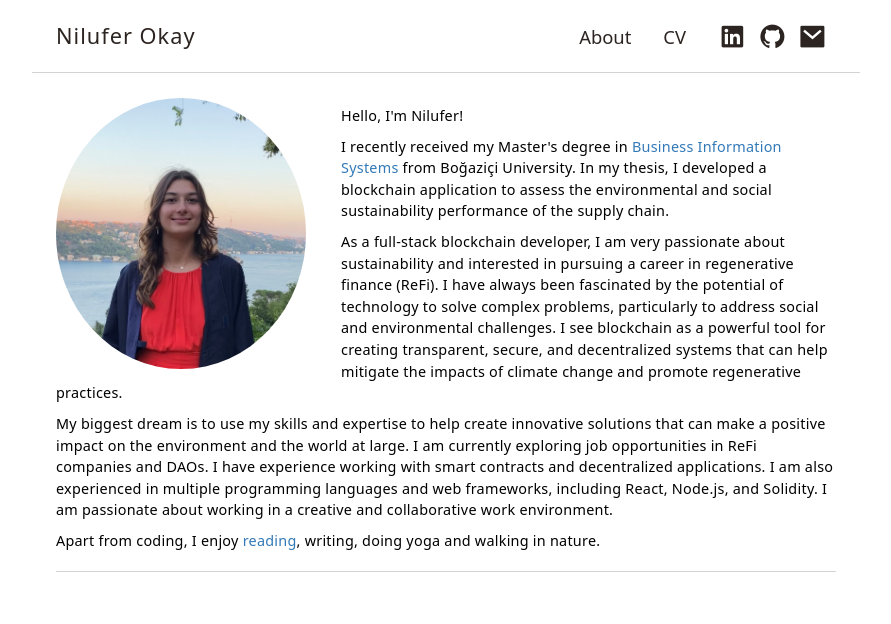
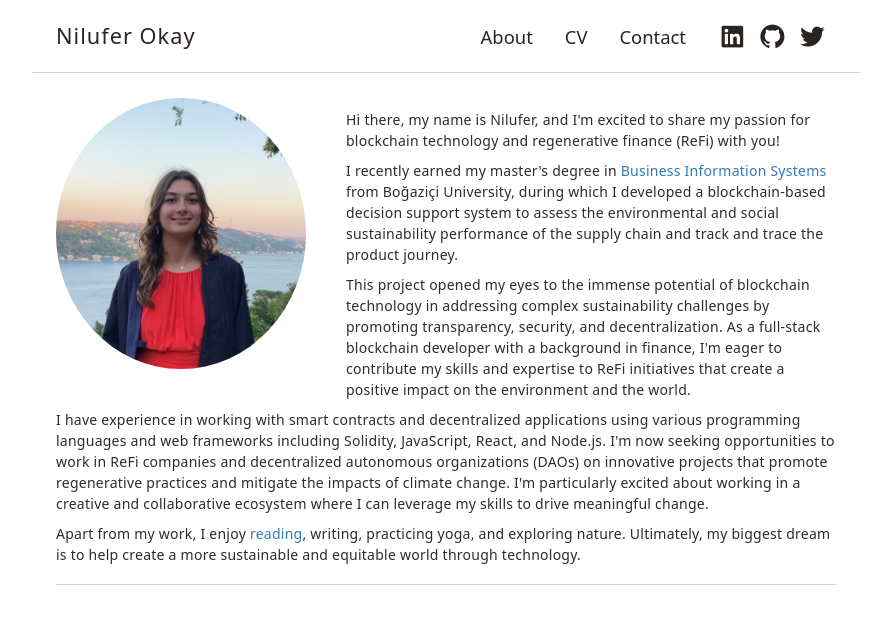
Before and after one commit to niluferokay/niluferokay.github.io, a React (Vite) app: page / in a window 1280 px wide. Shown: the top 624 px of the page, without its empty margins (194-1085 px from the left). Built offline with nearby package versions, Linux system fonts and the light colour scheme.

Commit message:
first commit

```diff
--- a/src/App.jsx
+++ b/src/App.jsx
@@ -22,6 +22,9 @@ function App() {
             <li className="nav__item">
               <a href="/NiluferOkay_CV.pdf" target="_blank" className="nav__link">CV</a>
             </li>
+            <li className="nav__item">
+              <a href="mailto:niluferokay@gmail.com" className="nav__link">Contact</a>
+            </li>
             <li className="nav__item__icon">
               <a href="https://www.linkedin.com/in/niluferokay/" target="_blank" className="nav__link__icon">
                 <i class="ri-linkedin-box-fill"></i></a>
@@ -31,8 +34,8 @@ function App() {
                 <i class="ri-github-fill"></i></a>
             </li>
             <li className="nav__item__icon">
-              <a href="mailto:niluferokay@gmail.com" className="nav__link__icon">
-              <i class="ri-mail-fill"></i></a>
+            <a href="https://twitter.com/niluokay" target="_blank" className="nav__link__icon">
+            <i class="ri-twitter-fill"></i></a>
             </li>
           </ul>
         </div>
@@ -47,13 +50,17 @@ function App() {
               <a href="/NiluferOkay_CV.pdf" target="_blank" className="nav__link"
               onClick={() => setActive(!active)}>CV</a>
             </li>
+            <li className="nav__item">
+              <a href="mailto:niluferokay@gmail.com" className="nav__link"
+              onClick={() => setActive(!active)}>Contact</a>
+            </li>
             <li className="nav__item__icon">
               <a href="https://www.linkedin.com/in/niluferokay/" target="_blank" className="nav__link__icon">
                 <i class="ri-linkedin-box-fill"></i></a>
                 <a href="https://github.com/niluferokay" target="_blank" className="nav__link__icon">
                 <i class="ri-github-fill"></i></a>
-                <a href="mailto:niluferokay@gmail.com" className="nav__link__icon">
-              <i class="ri-mail-fill"></i></a>
+                <a href="https://twitter.com/niluokay" target="_blank" className="nav__link__icon">
+                <i class="ri-twitter-fill"></i></a>
             </li>
           </ul>
 
@@ -73,11 +80,11 @@ function App() {
           <img src="profile.jpg" alt="" className="home__img" />
         </div>
         <div className="home__description">
-            <p className='home__para'> Hello, I'm Nilufer!</p>
-            <p className='home__para'>I recently received my Master's degree in <a className='para__link' href="http://bis.boun.edu.tr/"  target="_blank">Business Information Systems</a> from Boğaziçi University. In my thesis, I developed a blockchain application to assess the environmental and social sustainability performance of the supply chain.</p>
-            <p className='home__para'>As a full-stack blockchain developer, I am very passionate about sustainability and interested in pursuing a career in regenerative finance (ReFi). I have always been fascinated by the potential of technology to solve complex problems, particularly to address social and environmental challenges. I see blockchain as a powerful tool for creating transparent, secure, and decentralized systems that can help mitigate the impacts of climate change and promote regenerative practices.</p>
-            <p className='home__para'>My biggest dream is to use my skills and expertise to help create innovative solutions that can make a positive impact on the environment and the world at large. I am currently exploring job opportunities in ReFi companies and DAOs. I have experience working with smart contracts and decentralized applications. I am also experienced in multiple programming languages and web frameworks, including React, Node.js, and Solidity. I am passionate about working in a creative and collaborative work environment.</p>
-            <p className='home__para'>Apart from coding, I enjoy <a className='para__link' href="https://www.goodreads.com/niluokay" target="_blank">reading</a>, writing, doing yoga and walking in nature.</p>
+            <p className='home__para'>Hi there, my name is Nilufer, and I'm excited to share my passion for blockchain technology and regenerative finance (ReFi) with you!</p>
+            <p className='home__para'>I recently earned my master's degree in <a className='para__link' href="http://bis.boun.edu.tr/"  target="_blank">Business Information Systems</a> from Boğaziçi University, during which I developed a blockchain-based decision support system to assess the environmental and social sustainability performance of the supply chain and track and trace the product journey.</p>
+            <p className='home__para'>This project opened my eyes to the immense potential of blockchain technology in addressing complex sustainability challenges by promoting transparency, security, and decentralization. As a full-stack blockchain developer with a background in finance, I'm eager to contribute my skills and expertise to ReFi initiatives that create a positive impact on the environment and the world.</p>
+            <p className='home__para'>I have experience in working with smart contracts and decentralized applications using various programming languages and web frameworks including Solidity, JavaScript, React, and Node.js. I'm now seeking opportunities to work in ReFi companies and decentralized autonomous organizations (DAOs) on innovative projects that promote regenerative practices and mitigate the impacts of climate change. I'm particularly excited about working in a creative and collaborative ecosystem where I can leverage my skills to drive meaningful change.</p>
+            <p className='home__para'>Apart from my work, I enjoy <a className='para__link' href="https://www.goodreads.com/niluokay" target="_blank">reading</a>, writing, practicing yoga, and exploring nature. Ultimately, my biggest dream is to help create a more sustainable and equitable world through technology.</p>
         </div>
       </div>
     </header>
--- a/src/App.scss
+++ b/src/App.scss
@@ -8,7 +8,8 @@
   -moz-osx-font-smoothing: grayscale;
   -webkit-text-size-adjust: 100%;
   /*========== Colors ==========*/
-  --text-color: #2c2420;
+  --text-color: rgb(45, 44, 44);
+  --nav-color: #2c2420;
   --hover-color: rgb(50, 121, 184);
   --back-color: #ffffff;
   /*========== Font and typography ==========*/
@@ -72,7 +73,7 @@ img {
 .nav__toggle,
 .nav__close{
   display: flex;
-  color: var(--text-color);
+  color: var(--nav-color);
 }
 
 .nav__toggle{
@@ -117,7 +118,7 @@ img {
 
 .nav__link,
 .nav__link__icon{
-  color: var(--text-color);
+  color: var(--nav-color);
   font-weight: var(--title-weight);
   font-size: 1.15rem;
   transition: var(--transition-color);
@@ -140,7 +141,7 @@ img {
 
 .photo{
   float: left;
-  padding: 25px 35px 5px 0;
+  padding: 25px 40px 10px 0;
 }
 
 .home__img{
@@ -149,10 +150,11 @@ img {
 }
 
 .home__description{
+  color: var(--text-color);
   text-align: left;
-  padding-top: 32px;
+  padding-top: 36px;
   padding-bottom: 10px;
-  font-size: 0.9rem;
+  font-size: 14px;
   letter-spacing: 0.25px;
   font-weight: var(--text-weight);
   border-bottom: 0.1px solid lightgray;
```
